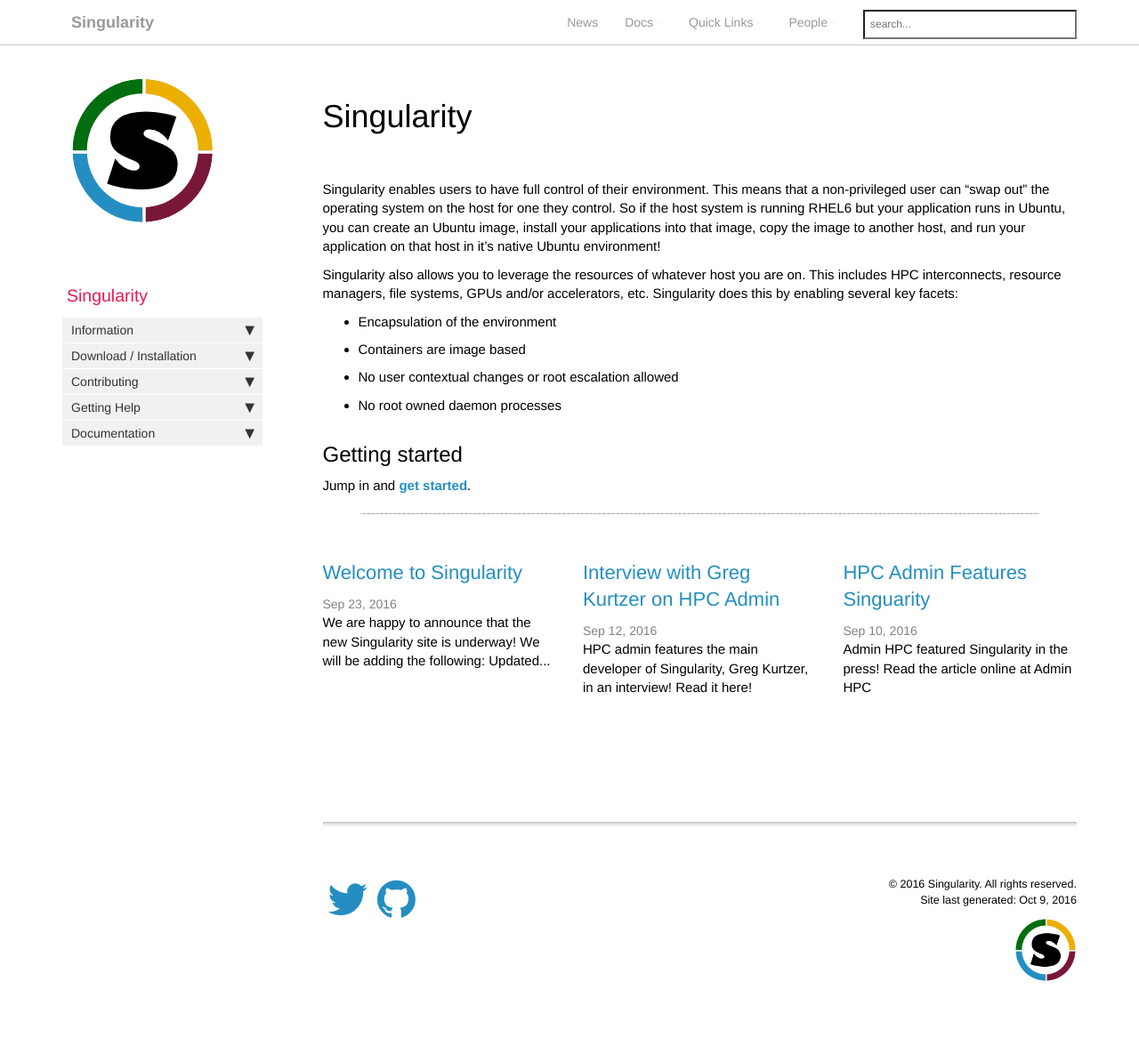
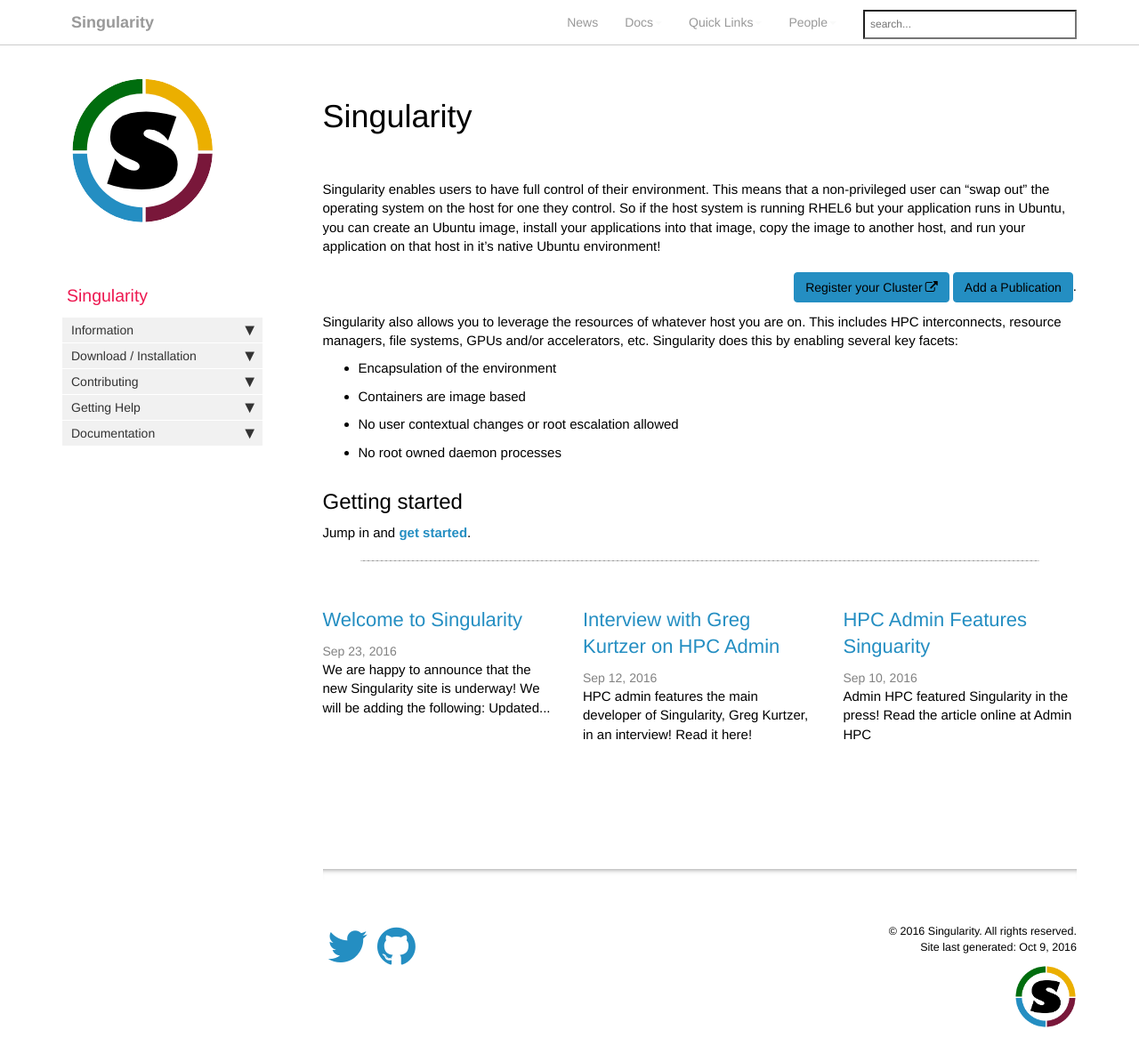
Before and after one commit to singularityware/singularityware.github.io, a Jekyll site: the page built from index.md, in a window 1280 px wide and 1216 px high. Shown: the top 1194 px of the window at 89% size. Built offline with Jekyll 4.4.1, drawn with Linux system fonts in a browser that asks for light colours; nearby versions of some CDN libraries; comment, search, counter and statistics services are not loaded.

Commit message:
adding register/citation buttons to front page

```diff
--- a/index.md
+++ b/index.md
@@ -7,6 +7,13 @@
 ---
 
 Singularity enables users to have full control of their environment. This means that a non-privileged user can "swap out" the operating system on the host for one they control. So if the host system is running RHEL6 but your application runs in Ubuntu, you can create an Ubuntu image, install your applications into that image, copy the image to another host, and run your application on that host in it's native Ubuntu environment!
+
+
+<div style="float:right;">
+<a target="_blank" class="btn btn-primary navbar-btn cursorNorm" role="button" href="https://goo.gl/forms/D7ed1dfLeNvml6no1">Register your Cluster</a> <a target="_blank" href="https://goo.gl/forms/tGBKnKwplNyRZRSm2" class="no-after btn btn-primary navbar-btn cursorNorm" role="button">Add a Publication</a>.
+</div>
+<br>
+<br>
 
 Singularity also allows you to leverage the resources of whatever host you are on. This includes HPC interconnects, resource managers, file systems, GPUs and/or accelerators, etc. Singularity does this by enabling several key facets:
 
```
Also changed, not shown: pages/info/citation-registration.md (+1 -1 lines).
